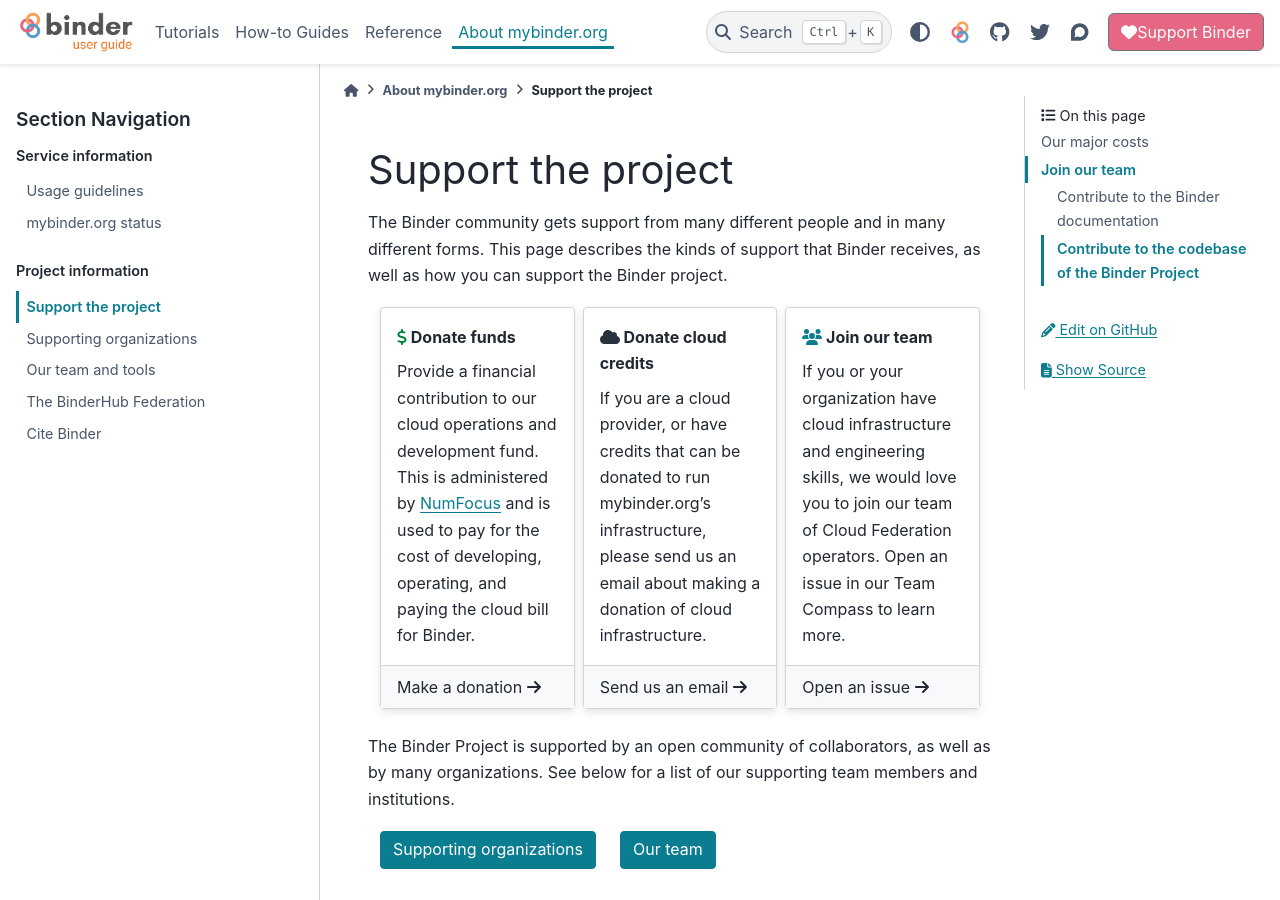
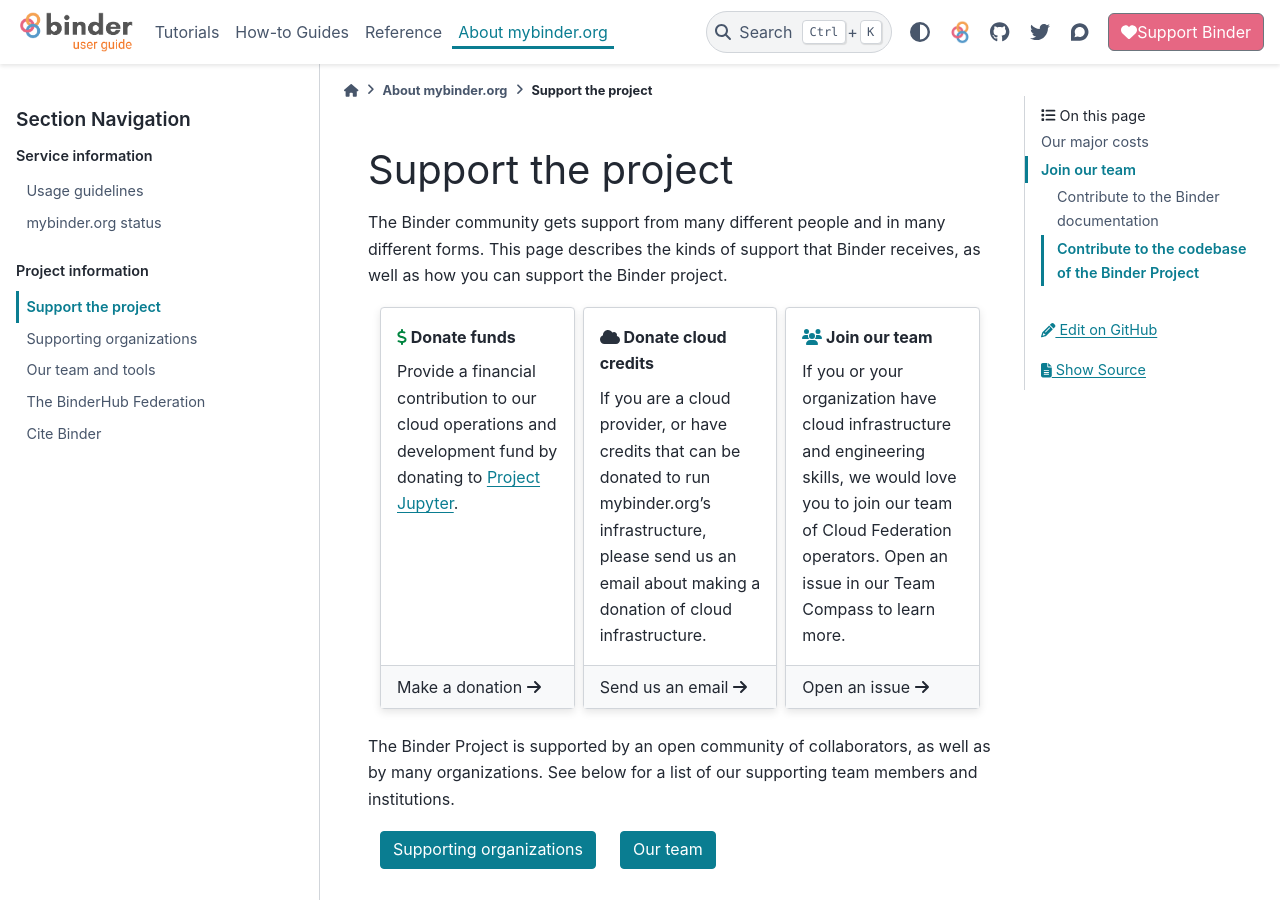
Before and after one commit to jupyterhub/mybinder.org-user-guide, a Sphinx documentation site: the page built from doc/about/support.md, in a window 1280 px wide and 900 px high. Built offline with Sphinx 7.4.7 and the PyData theme 0.15.4, drawn with Linux system fonts in a browser that asks for light colours; pages that are not in the unit, such as notebooks, are missing from menus.

Commit message:
support: donate to Project Jupyter

```diff
--- a/doc/about/support.md
+++ b/doc/about/support.md
@@ -11,8 +11,8 @@
 :link: https://numfocus.org/donate-to-jupyter
 :class-footer: bg-light
 
-Provide a financial contribution to our cloud operations and development fund.
-This is administered by [NumFocus](https://numfocus.org) and is used to pay for the cost of developing, operating, and paying the cloud bill for Binder.
+Provide a financial contribution to our cloud operations and development fund
+by donating to [Project Jupyter](https://jupyter.org/about#donate).
 
 +++
 Make a donation {fas}`arrow-right`
```
